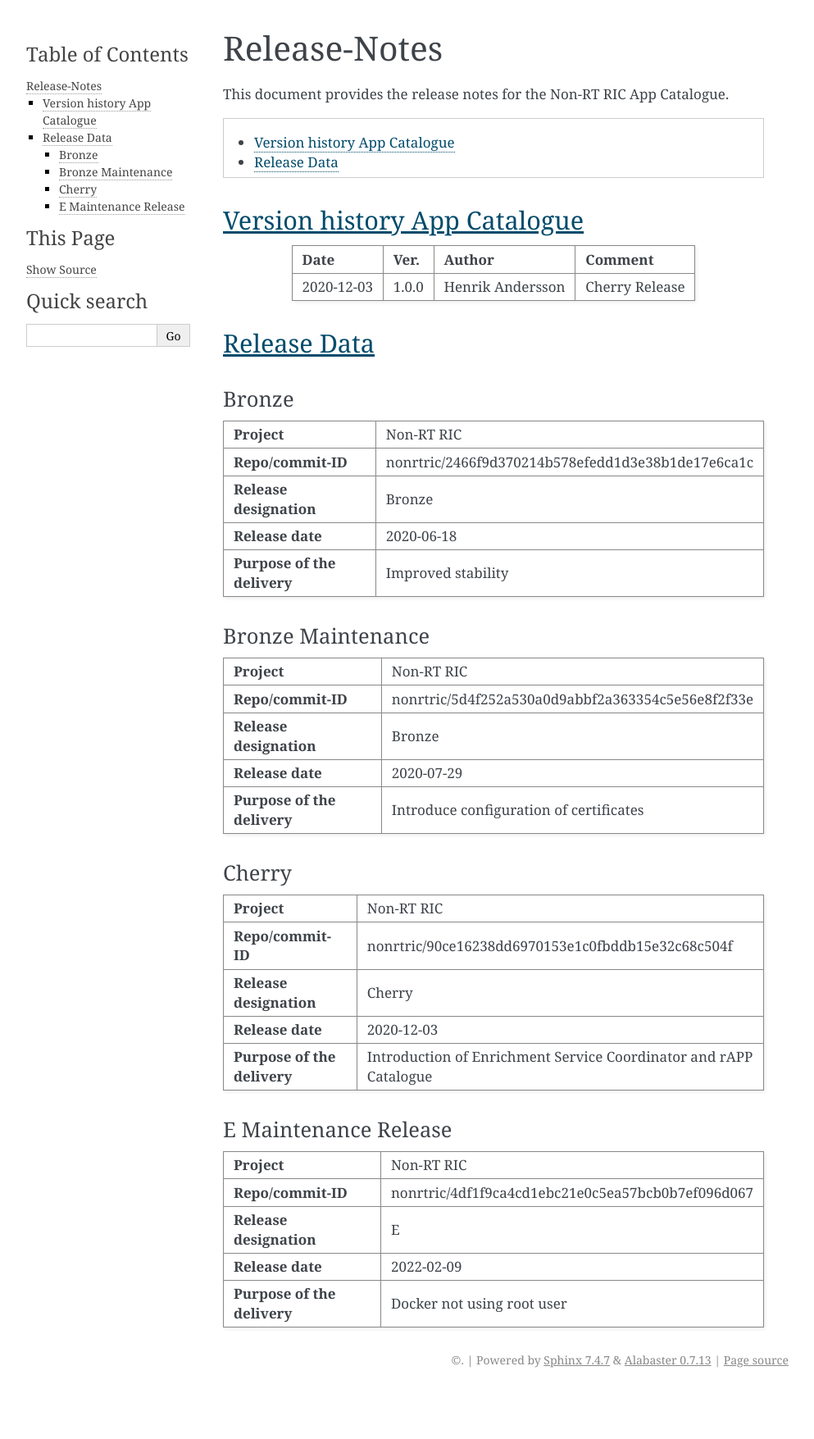
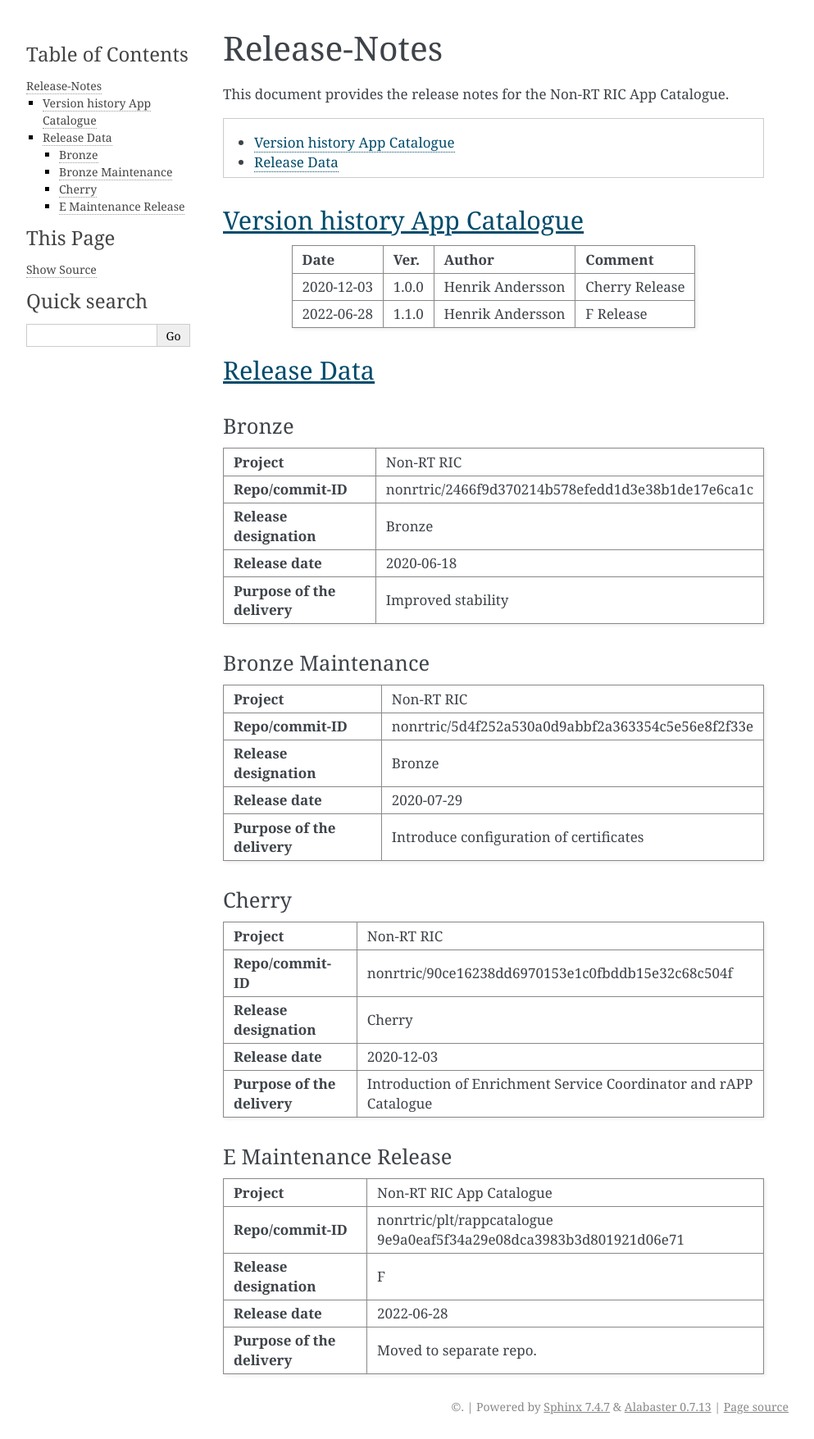
Before and after one commit to o-ran-sc/nonrtric-plt-rappcatalogue, a Sphinx documentation site: the page built from docs/release-notes.rst, in a window 1280 px wide. Shown: the whole page at 82% size, without its empty margins (148-1141 px from the left). Built offline with Sphinx 7.4.7, drawn with Linux system fonts in a browser that asks for light colours; before the commit the page ends 1698 px from its top, so only the background shows below that.

Commit message:
Update Release Notes
Issue-ID: NONRTRIC-762
Signed-off-by: elinuxhenrik <henrik.b.andersson@est.tech>
Change-Id: I9f4756bfe37314ec853e5f91e582a10f77818c95

```diff
--- a/docs/release-notes.rst
+++ b/docs/release-notes.rst
@@ -21,6 +21,9 @@ Version history App Catalogue
 |            |          |                  |                |
 +------------+----------+------------------+----------------+
 | 2020-12-03 | 1.0.0    | Henrik Andersson | Cherry Release |
+|            |          |                  |                |
++------------+----------+------------------+----------------+
+| 2022-06-28 | 1.1.0    | Henrik Andersson | F Release      |
 |            |          |                  |                |
 +------------+----------+------------------+----------------+
 
@@ -89,18 +92,19 @@ Cherry
 E Maintenance Release
 ---------------------
 +-----------------------------+---------------------------------------------------+
-| **Project**                 | Non-RT RIC                                        |
+| **Project**                 | Non-RT RIC App Catalogue                          |
 |                             |                                                   |
 +-----------------------------+---------------------------------------------------+
-| **Repo/commit-ID**          | nonrtric/4df1f9ca4cd1ebc21e0c5ea57bcb0b7ef096d067 |
+| **Repo/commit-ID**          | nonrtric/plt/rappcatalogue                        |
+|                             | 9e9a0eaf5f34a29e08dca3983b3d801921d06e71          |
 |                             |                                                   |
 +-----------------------------+---------------------------------------------------+
-| **Release designation**     | E                                                 |
+| **Release designation**     | F                                                 |
 |                             |                                                   |
 +-----------------------------+---------------------------------------------------+
-| **Release date**            | 2022-02-09                                        |
+| **Release date**            | 2022-06-28                                        |
 |                             |                                                   |
 +-----------------------------+---------------------------------------------------+
-| **Purpose of the delivery** | Docker not using root user                        |
+| **Purpose of the delivery** | Moved to separate repo.                           |
 |                             |                                                   |
 +-----------------------------+---------------------------------------------------+
```
